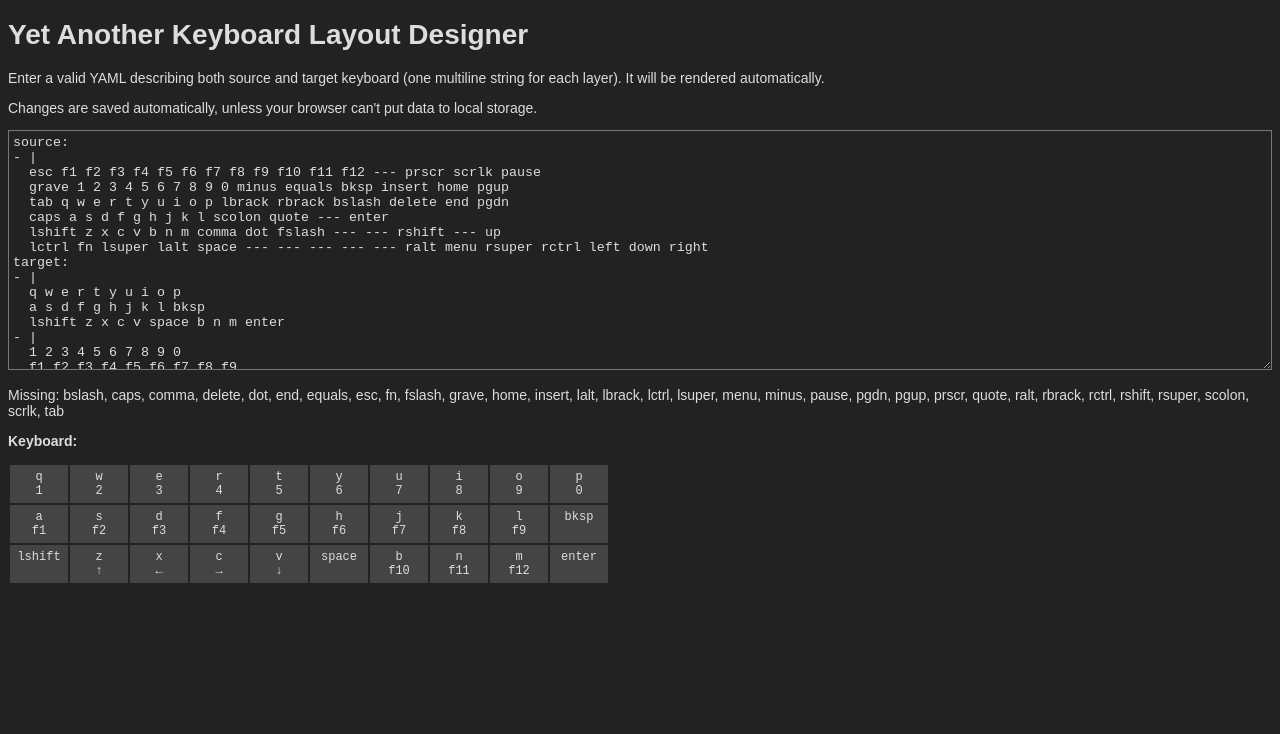
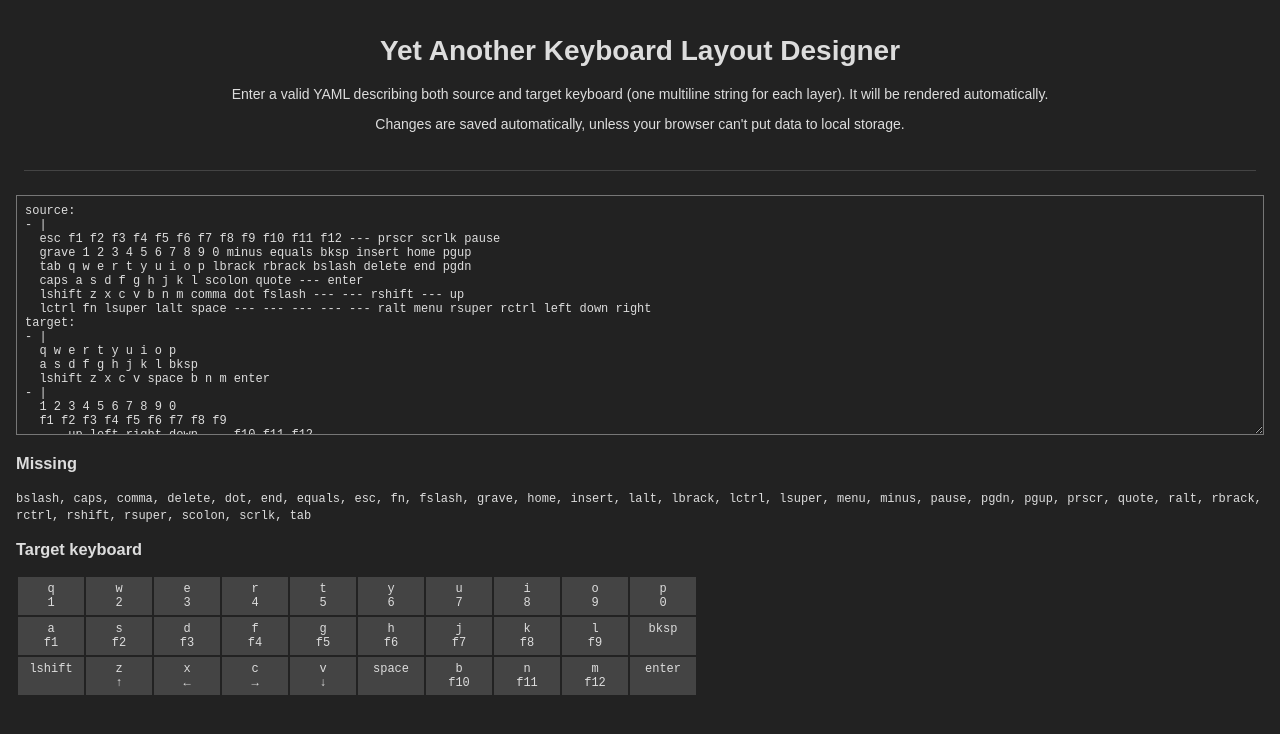
Before and after one commit to jmpbne/keeblayout, a React (Vite) app: page / in a window 1280 px wide. Shown: the top 734 px of the page. Built offline with nearby package versions, Linux system fonts and the light colour scheme.

Commit message:
Refactor CSS and DOM structure of components

```diff
--- a/src/App.jsx
+++ b/src/App.jsx
@@ -42,6 +42,7 @@ export default function App() {
           local storage.
         </p>
       </header>
+      <hr />
       <main>
         <textarea
           defaultValue={state.raw}
--- a/src/KeyboardError.jsx
+++ b/src/KeyboardError.jsx
@@ -1,5 +1,5 @@
 export default function KeyboardError({ message }) {
-  return message ? (
-    <p className="error">This configuration is invalid: {message}</p>
-  ) : null;
+  if (!message) return null;
+
+  return <p className="error">This configuration is invalid: {message}</p>;
 }
--- a/src/KeyboardMissing.jsx
+++ b/src/KeyboardMissing.jsx
@@ -1,3 +1,12 @@
 export default function KeyboardMissing({ keys }) {
-  return keys && keys.length > 0 ? <p>Missing: {keys.join(", ")}</p> : <></>;
+  if (!(keys && keys.length > 0)) return null;
+
+  return (
+    <>
+      <h3>Missing</h3>
+      <p>
+        <code>{keys.join(", ")}</code>
+      </p>
+    </>
+  );
 }
--- a/src/KeyboardView.jsx
+++ b/src/KeyboardView.jsx
@@ -4,9 +4,7 @@ export default function KeyboardView({ source, target, labels }) {
   if (target) {
     return (
       <>
-        <p>
-          <strong>Keyboard:</strong>
-        </p>
+        <h3>Target keyboard</h3>
         <Keyboard layers={target} labels={labels} />
       </>
     );
@@ -15,10 +13,8 @@ export default function KeyboardView({ source, target, labels }) {
   if (source) {
     return (
       <>
-        <p>
-          Source keyboard (will be shown unless you define valid target
-          keyboard):
-        </p>
+        <h3>Source keyboard</h3>
+        <p>(will be shown unless you define valid target keyboard)</p>
         <Keyboard layers={source} labels={labels} />
       </>
     );
--- a/src/main.css
+++ b/src/main.css
@@ -1,36 +1,67 @@
+:root {
+  --font-monospace: 12px monospace;
+  --font-sans-serif: 14px sans-serif;
+
+  --padding: 0.5rem;
+
+  --bg-color: #222;
+  --bg-color-secondary: #444;
+  --border-color: #777;
+  --fg-color: #ddd;
+  --fg-color-error: #f00;
+}
+
 body {
-  background-color: #222;
-  color: #ddd;
-  font-family: sans-serif;
-  font-size: 14px;
+  background-color: var(--bg-color);
+  color: var(--fg-color);
+  font: var(--font-sans-serif);
+}
+
+code {
+  font: var(--font-monospace);
+}
+
+header {
+  padding: var(--padding);
+  text-align: center;
+}
+
+hr {
+  border: 0;
+  border-top: 1px solid var(--bg-color-secondary);
+  margin: 1rem;
+}
+
+main {
+  padding: var(--padding);
 }
 
 table td {
-  border: 1px solid #444;
+  border: 1px solid var(--bg-color-secondary);
   padding: 0.25rem;
-  font-family: monospace;
-  font-size: 12px;
+  font: var(--font-monospace);
   text-align: center;
-  width: 4em;
+  width: 3.5rem;
 }
 
 table td:not(:empty) {
-  background-color: #444;
+  background-color: var(--bg-color-secondary);
 }
 
 textarea {
   appearance: none;
-  background-color: #222;
-  border: 1px solid #777;
+  background-color: var(--bg-color);
+  border: 1px solid var(--border-color);
   box-sizing: border-box;
-  color: #ddd;
+  color: var(--fg-color);
+  font: var(--font-monospace);
   height: 15rem;
-  padding: 0.25rem;
+  padding: var(--padding);
   resize: vertical;
   width: 100%;
 }
 
 .error {
-  color: #f00;
+  color: var(--fg-color-error);
   font-weight: bold;
 }
```
